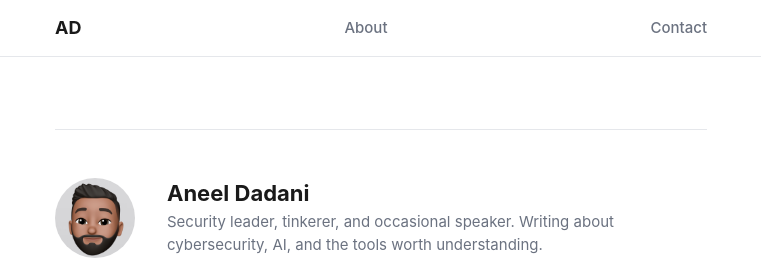
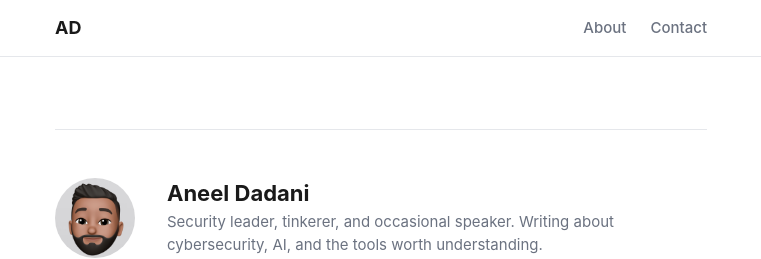
Before and after one commit to aneeldadani/aneeldadani.github.io, a Jekyll site: the page built from index.html, in a window 1280 px wide. Shown: the top 259 px of the page, without its empty margins (259-1020 px from the left). Built offline with Jekyll 4.4.1, drawn with Linux system fonts in a browser that asks for light colours.

Commit message:
Updating nav links

```diff
--- a/_includes/nav.html
+++ b/_includes/nav.html
@@ -3,8 +3,6 @@
     <a href="{{ '/' | relative_url }}" class="nav-title">{{ site.title }}</a>
     <div class="nav-links">
       <a href="{{ '/aboutme' | relative_url }}" class="nav-link">About</a>
-    </div>
-    <div class="nav-links">
       <a href="{{ '/contact' | relative_url }}" class="nav-link">Contact</a>
     </div>
   </div>
```
